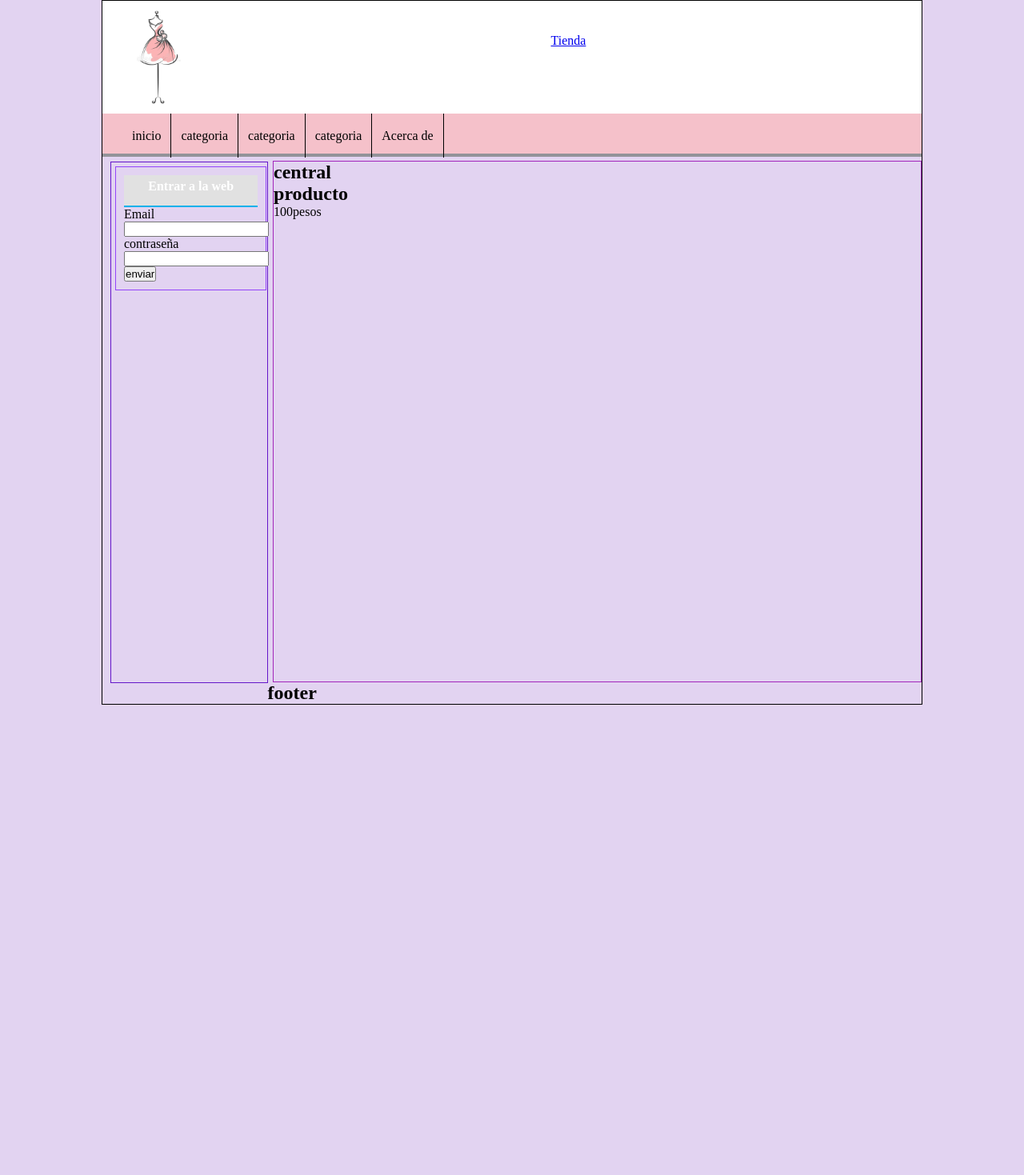
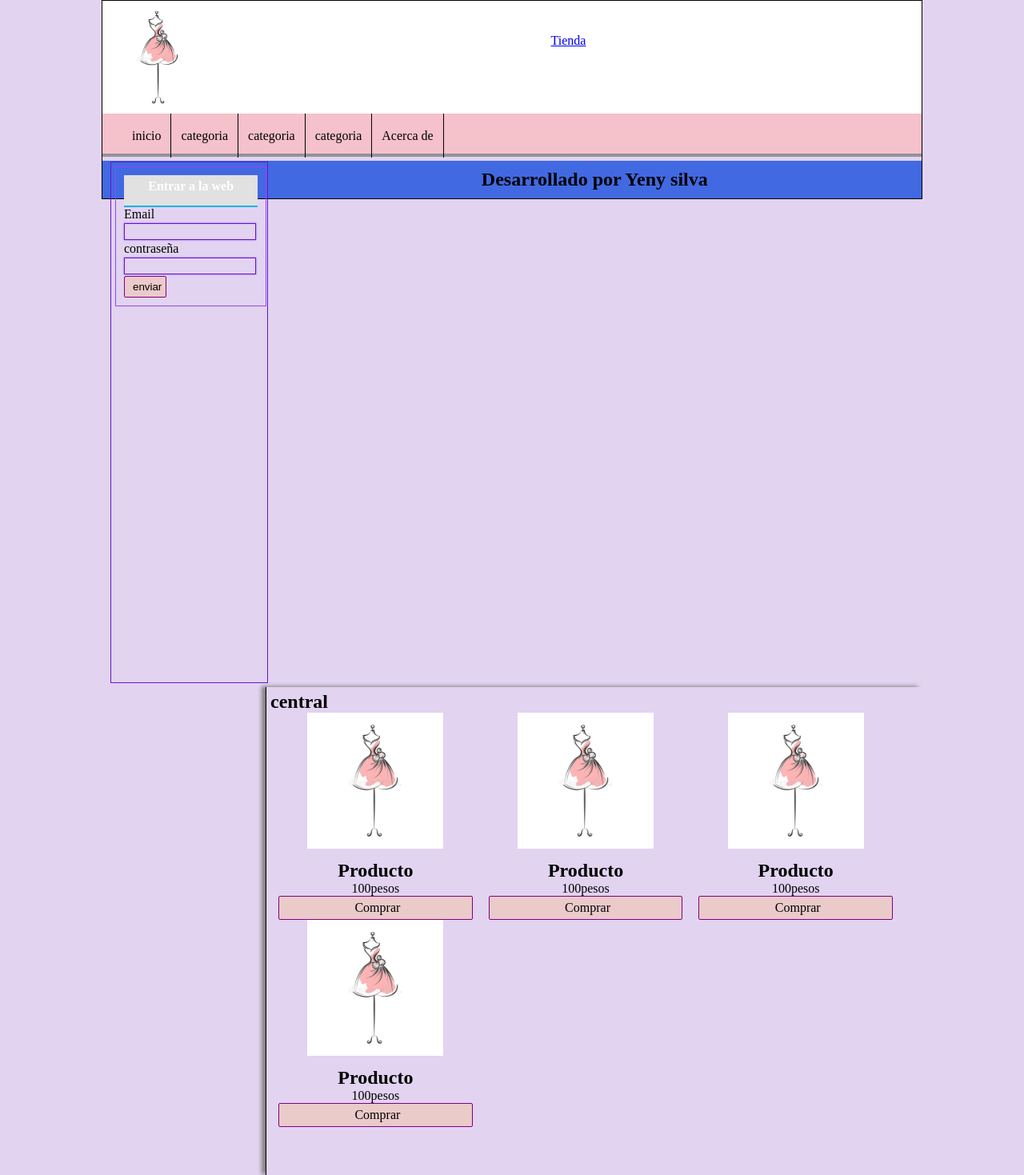
Before and after one commit to yenysilvacamargo1020-lgtm/pruebaphp, a PHP site: page / in a window 1280 px wide. Shown: the whole page at 80% size. Before the commit the page ends 881 px from the top, so only its background shows below. Run offline with PHP 8.4, Linux system fonts and the light colour scheme.

Commit message:
Arreglo de producto

```diff
--- a/index.html
+++ b/index.html
@@ -60,17 +60,38 @@
             <div id="central">
                 <h2>central</h2>
                 <div class="product">
-                    <h2>producto</h2>
-                    <p>
-                        100pesos
-                    </p>
+                    <img src="./img/ropa.jpg" alt="">
+                    <h2>Producto</h2>
+                    <p>100pesos </p>
+                    <a href="#" class="button">Comprar</a>
+                </div>
+
+                  <div class="product">
+                    <img src="./img/ropa.jpg" alt="">
+                    <h2>Producto</h2>
+                    <p>100pesos </p>
+                    <a href="#" class="button">Comprar</a>
+                </div>
+
+                  <div class="product">
+                    <img src="./img/ropa.jpg" alt="">
+                    <h2>Producto</h2>
+                    <p>100pesos </p>
+                    <a href="#" class="button">Comprar</a>
+                </div>
+
+                  <div class="product">
+                    <img src="./img/ropa.jpg" alt="">
+                    <h2>Producto</h2>
+                    <p>100pesos </p>
+                    <a href="#" class="button">Comprar</a>
                 </div>
 
             </div>
 
         </div>
         <footer id="footer">
-            <h2>footer</h2>
+            <h2>Desarrollado por Yeny silva</h2>
         </footer>
 
 
--- a/style.css
+++ b/style.css
@@ -97,9 +97,83 @@
     border-bottom: 2px solid #01b1ea;
 
 }
+input[type="text"],
+input[type="password"],
+input[type="email"]{
+    display: block;
+    width: 95%;
+    margin-top: 2px;
+    margin-bottom: 2px;
+    border: 1px solid rgb(100, 22, 201);
+    box-shadow: 0px 0px 2px rgb(148, 69, 250);
+    background: rgb(226, 211, 241);
+    padding: 2px;
+    color: rgb(0, 0, 0);
+    transition: all 300ms;
+}
+input[type="text"],
+input[type="password"],
+input[type="email"]:focus{
+    border: 1pxs solid rgb(67, 15, 209);
+    color: black;
+
+}
+input[type="submit"],
+input[type="button"],
+.button{
+    display: block;
+    border-radius: 2px;
+    padding: 5px;
+    padding-left: 10px;
+    background: rgb(235, 202, 202);
+    color: black;
+    border: 1px solid purple;
+    cursor: pointer;
+
+}
 #central{
     width: 79%;
-    min-height: 650px;
+    min-height: 600px;
     float: right;
-    border: 1px solid rgb(162, 38, 187);
+    /*boder:1px solid rgb(126,82,228);*/
+    border-left: 1px solid black;
+    box-shadow: -5px -1px 5px gray;
+    padding: 5px;
+    margin-top: 5px;
 }
+#central h1 {
+    font-size: 24px;
+    font-weight:  normal;
+    letter-spacing: 1px;
+    text-align: center;
+    border-bottom: 1px solid black;
+    margin-bottom: 10px;
+    padding: 10px;
+    padding-top: 0px;
+}
+.product{
+    width: 30%;
+    float: left;
+    margin-left: 10px;
+    margin-right: 10px;
+    text-align: center;
+}
+.product img{
+    height: 170px;
+    margin-bottom: 10px;
+}
+.product a{
+    color: black;
+    text-decoration: none;
+}
+.product a:hover{
+    color: white;
+}
+#footer{
+    text-align: center;
+    padding-top: 10px;
+    padding-bottom: 10px;
+    background: royalblue;
+    color: black;
+    border-top: blueviolet;
+}
```
